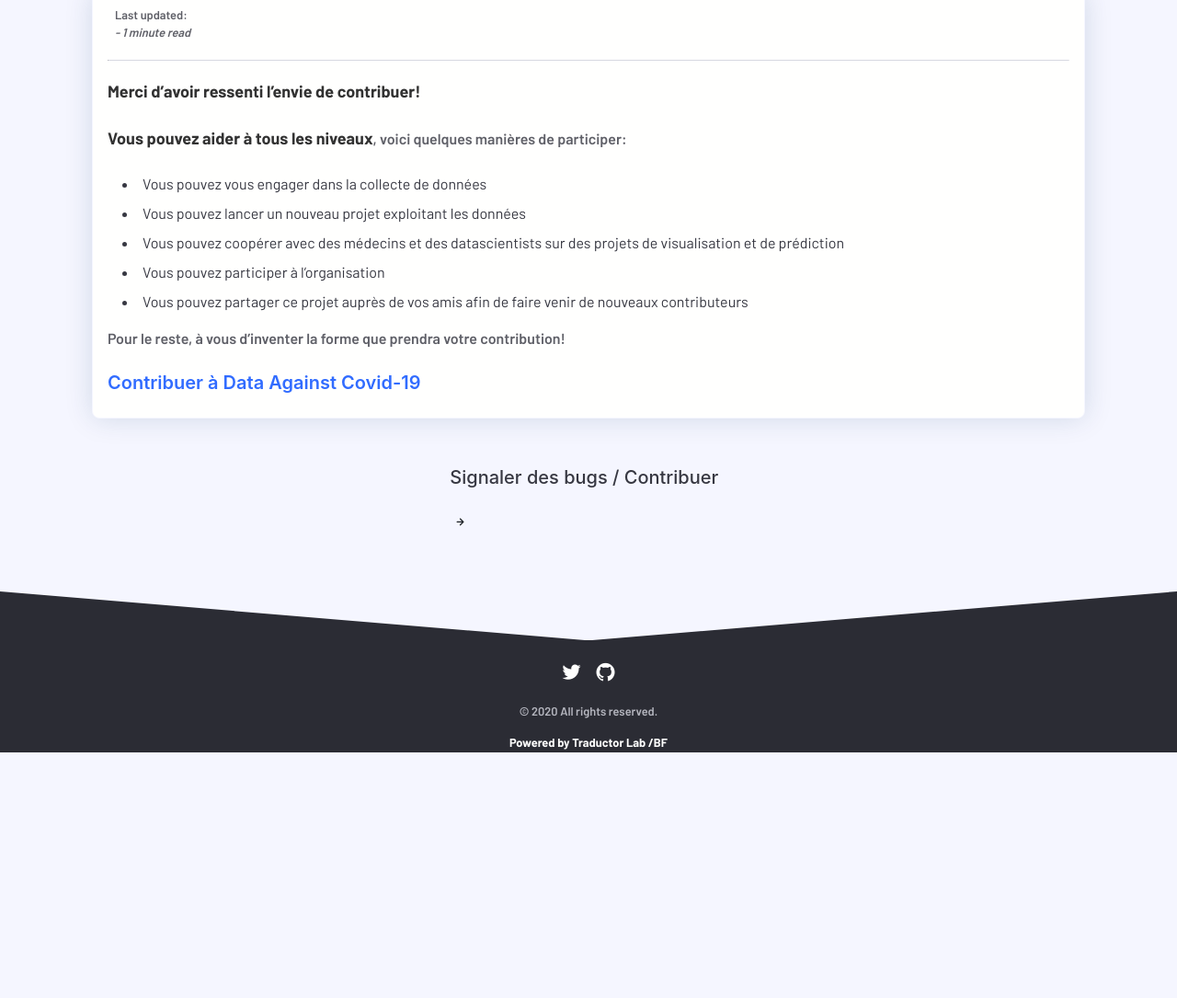
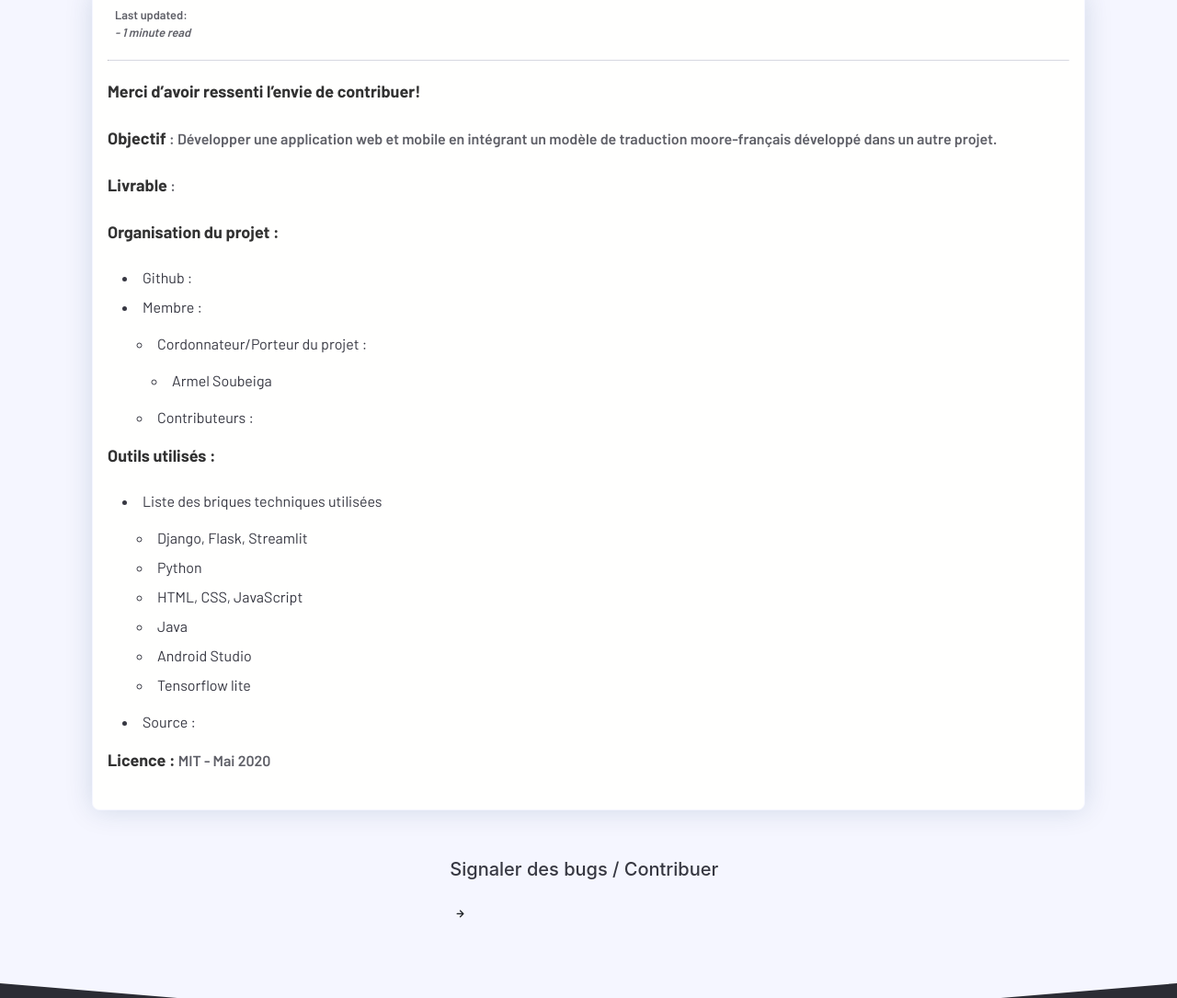
Before and after one commit to armelsoubeiga/FasoLangue-Lab, a Jekyll site: the page built from _posts/projet-traductor-moore-fr/2020-05-26-projet-traductor-moore-fr.md, in a window 1280 px wide and 1400 px high. Shown: the part 315-1400 px from the top of the window at 92% size. Built offline with Jekyll 4.4.1, drawn with Linux system fonts in a browser that asks for light colours; nearby versions of some CDN libraries; comment, search, counter and statistics services are not loaded.

Commit message:
Update 2020-05-26-projet-traductor-moore-fr.md

```diff
--- a/_posts/projet-traductor-moore-fr/2020-05-26-projet-traductor-moore-fr.md
+++ b/_posts/projet-traductor-moore-fr/2020-05-26-projet-traductor-moore-fr.md
@@ -10,13 +10,30 @@ short-description: Projet de conception d'une application mobile & web de traduc
 -----
 **Merci d'avoir ressenti l'envie de contribuer!**
 
-**Vous pouvez aider à tous les niveaux**, voici quelques manières de participer:
-- Vous pouvez vous engager dans la collecte de données
-- Vous pouvez lancer un nouveau projet exploitant les données
-- Vous pouvez coopérer avec des médecins et des datascientists sur des projets de visualisation et de prédiction
-- Vous pouvez participer à l'organisation
-- Vous pouvez partager ce projet auprès de vos amis afin de faire venir de nouveaux contributeurs
+**Objectif** : Développer une application web et mobile en intégrant un modèle de traduction moore-français développé dans un autre projet.
 
-Pour le reste, à vous d'inventer la forme que prendra votre contribution!
+**Livrable** :
 
-##### [Contribuer à Data Against Covid-19](https://docs.google.com/forms/d/e/1FAIpQLSeYY2Zdj4E9qmWEbP13YmM_1SmJsa0SSviZwKVnZ87D0Gg41Q/viewform)
+**Organisation du projet :**
+
+- Github :
+- Membre :
+    - Cordonnateur/Porteur du projet :
+      - Armel Soubeiga
+
+
+     - Contributeurs :
+
+**Outils utilisés :**
+
+- Liste des briques techniques utilisées
+    - Django, Flask, Streamlit
+    - Python
+    - HTML, CSS, JavaScript
+    - Java
+    - Android Studio
+    - Tensorflow lite
+
+- Source  :
+
+**Licence :** MIT - Mai 2020
```
